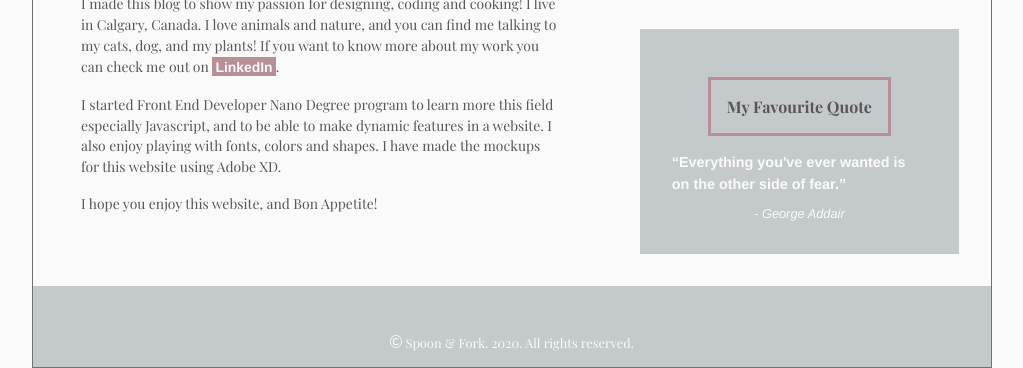
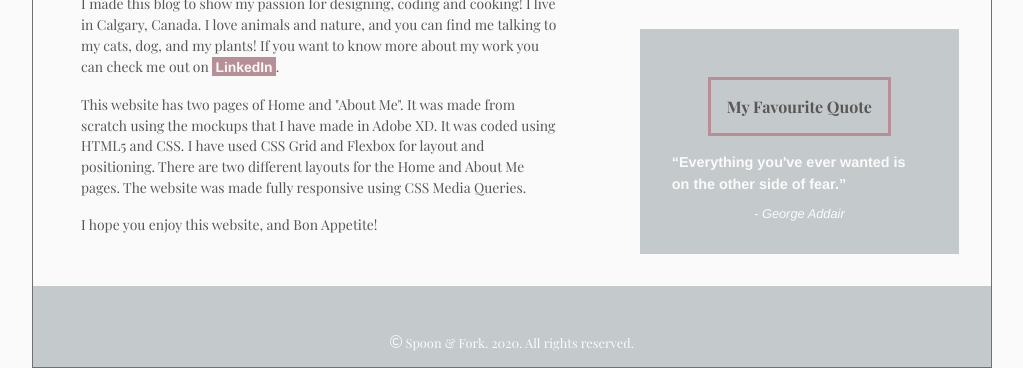
Before and after one commit to vidalive/spoon-and-fork, a plain HTML site: page about-me.html in a window 1280 px wide. Shown: the part 489-857 px from the top of the page, without its empty margins (128-1151 px from the left). Drawn offline with nearby package versions, Linux system fonts and the light colour scheme.

Commit message:
revised the text in about me page

```diff
--- a/about-me.html
+++ b/about-me.html
@@ -85,10 +85,12 @@
             >.
           </p>
           <p>
-            I started Front End Developer Nano Degree program to learn more this
-            field especially Javascript, and to be able to make dynamic features
-            in a website. I also enjoy playing with fonts, colors and shapes. I
-            have made the mockups for this website using Adobe XD.
+            This website has two pages of Home and "About Me". It was made from
+            scratch using the mockups that I have made in Adobe XD. It was coded
+            using HTML5 and CSS. I have used CSS Grid and Flexbox for layout and
+            positioning. There are two different layouts for the Home and About
+            Me pages. The website was made fully responsive using CSS Media
+            Queries.
           </p>
           <p>I hope you enjoy this website, and Bon Appetite!</p>
         </div>
```
